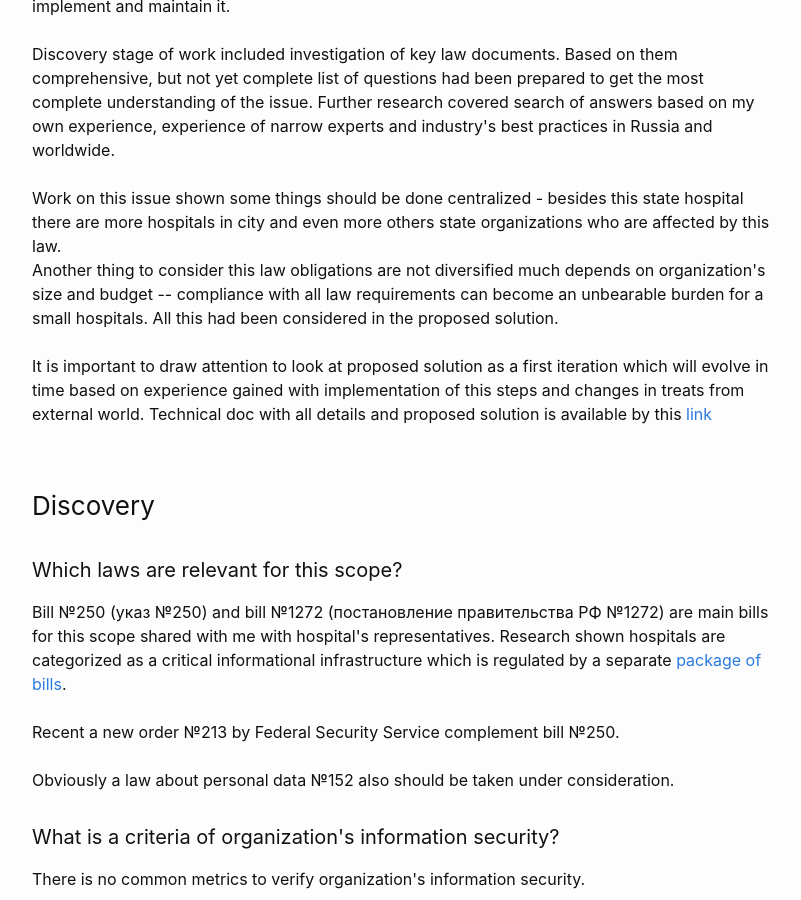
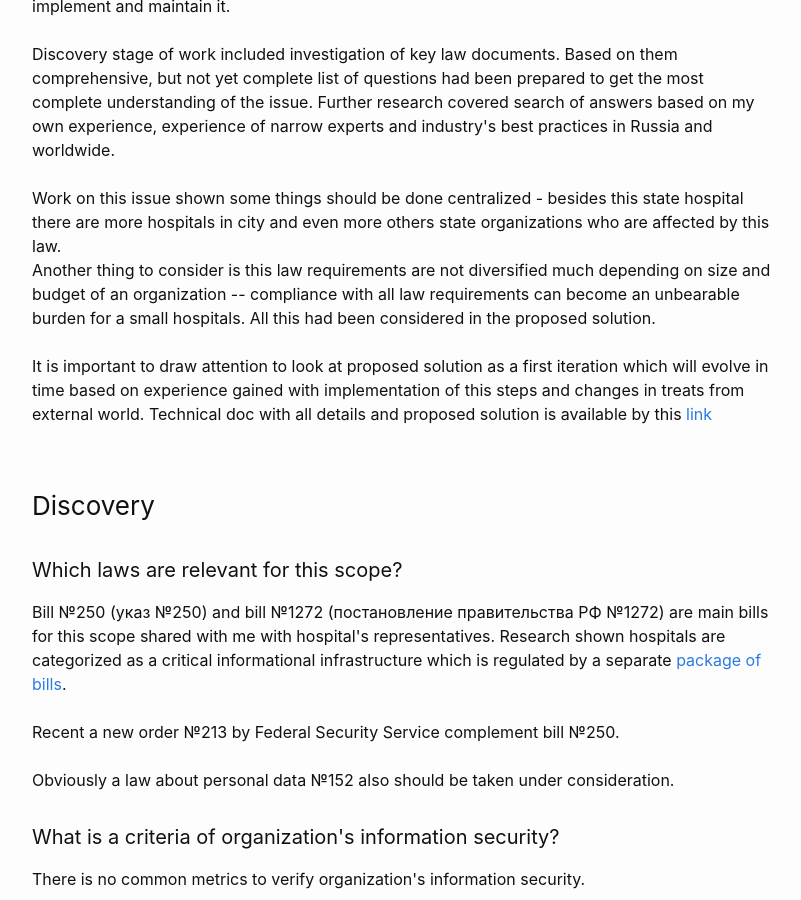
Before and after one commit to Gelassen/dkazakov.github.io, a Jekyll site: the page built from _posts/2023-10-21-case-study-information-security-of-government-organisation.html, in a window 1280 px wide and 900 px high, scrolled down 537 px. Shown: the whole window, without its empty margins (238-1039 px from the left). Built offline with Jekyll 4.4.1, drawn with Linux system fonts in a browser that asks for light colours.

Commit message:
Fix grammar in the last publication

```diff
--- a/_posts/2023-10-21-case-study-information-security-of-government-organisation.html
+++ b/_posts/2023-10-21-case-study-information-security-of-government-organisation.html
@@ -38,8 +38,8 @@ modified_time: '2023-10-21'
             Work on this issue shown some things should be done centralized -
             besides this state hospital there are more hospitals in city and
             even more others state organizations who are affected by this law. <br>
-            Another thing to consider this law obligations are not diversified
-            much depends on organization's size and budget -- compliance with
+            Another thing to consider is this law requirements are not diversified
+            much depending on size and budget of an organization -- compliance with
             all law requirements can become an unbearable burden for a small
             hospitals. All this had been considered in the proposed solution. <br><br>
 
```
